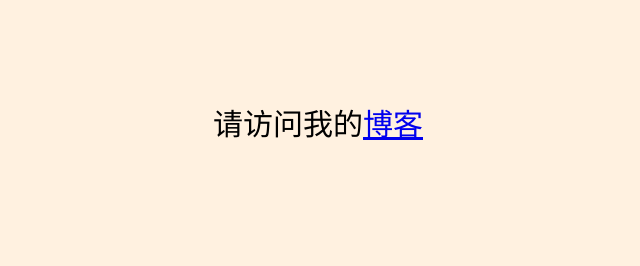
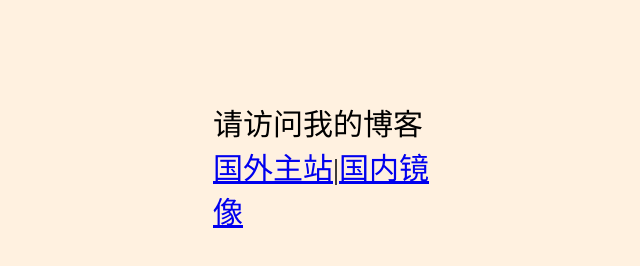
Before and after one commit to dengwb1/dengwb.github.io, a plain HTML site: page index.html in a window 1280 px wide. Shown: the whole page, without its empty margins (317-957 px from the left). Drawn offline with Linux system fonts and the light colour scheme.

Commit message:
Update index.html

```diff
--- a/index.html
+++ b/index.html
@@ -14,7 +14,8 @@
 </head>
 <body bgcolor="#fff1e0">
 <div class="theme">
-请访问我的<a href="http://blog.dengwenbin.com">博客</a>
+请访问我的博客
+    <a href="http://blog.dengwenbin.com">国外主站</a>|<a href="http://boke.dengwenbin.com">国内镜像</a>
 </div>
 </body>
 </html>
```
